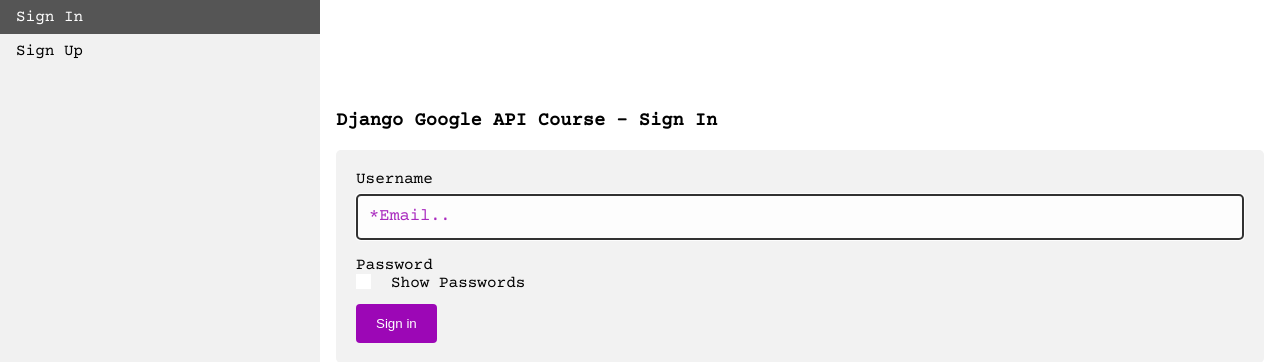
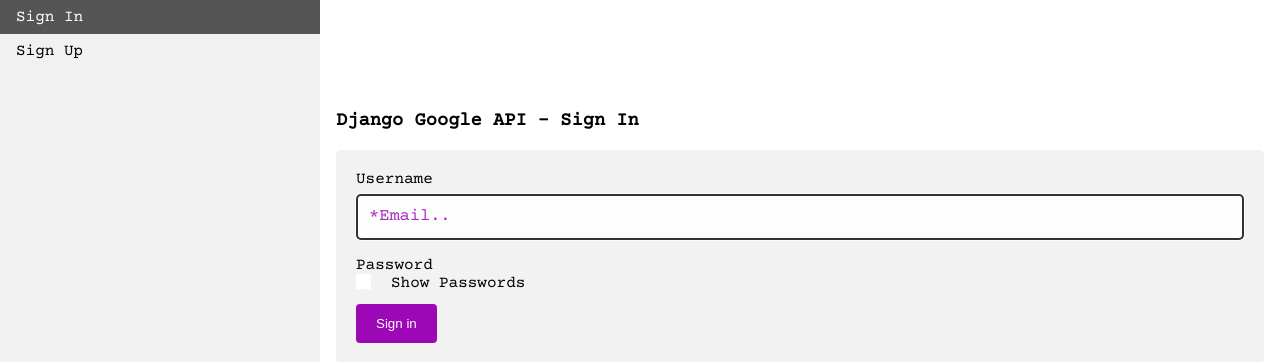
Before and after one commit to hemanth5623/Navigation-Maps, a Django app: template Navigation Maps/Navigation Maps/templates/users/sign_in.html in a window 1280 px wide. Shown: the top 362 px of the page. Run offline with Django 3.2, Linux system fonts and the light colour scheme; the template is opened without the code that fills it: values that come from a table or form of the project are taken from there, others are empty.

Commit message:
Update sign_in.html

```diff
--- a/Navigation Maps/Navigation Maps/templates/users/sign_in.html
+++ b/Navigation Maps/Navigation Maps/templates/users/sign_in.html
@@ -9,7 +9,7 @@
 
 {% block content %}
 
-<h3>Django Google API Course - Sign In</h3>
+<h3>Django Google API - Sign In</h3>
 
 <div class="container">
 
```
